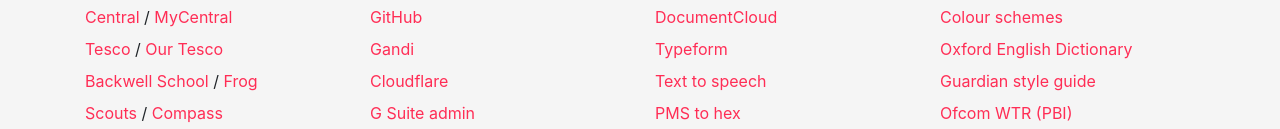
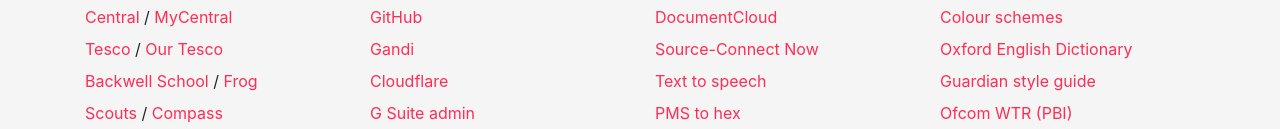
Before and after one commit to edwardcallow/start.ecal.uk, a plain HTML site: page index.html in a window 1280 px wide. Shown: the part 470-599 px from the top of the page. Drawn offline with nearby package versions, Linux system fonts and the light colour scheme.

Commit message:
Replace typeform with source connect now

```diff
--- a/index.html
+++ b/index.html
@@ -109,7 +109,7 @@
 				<div class="col-sm-3">
 					<h3>Tools</h3>
 					<p><a href="https://documentcloud.org/login">DocumentCloud</a></p>
-					<p><a href="https://admin.typeform.com">Typeform</a></p>
+					<p><a href="https://now.source-elements.com">Source-Connect Now</a></p>
 					<p><a href="https://cloud.google.com/text-to-speech">Text to speech</a></p>
 					<p><a href="http://artdudecreative.com/pms">PMS to hex</a></p>
 					<p><a href="http://onlinemd5.com">Hash generator</a></p>
```
